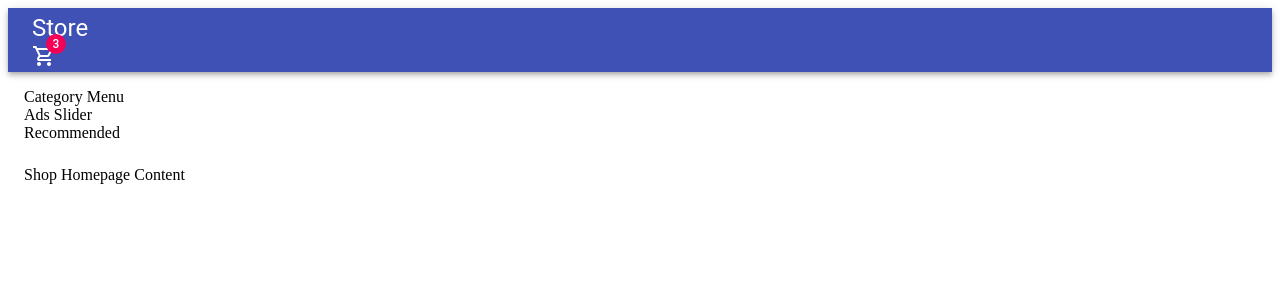
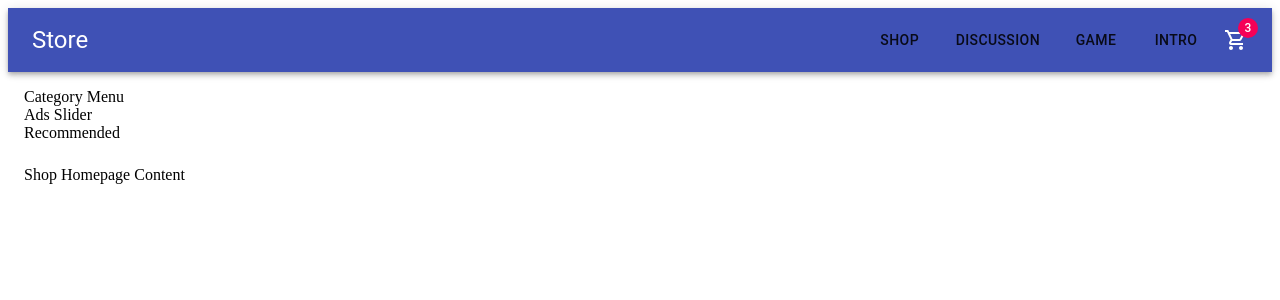
Before and after one commit to w-whistler/next-tutor, a Next.js app: page /shop in a window 1280 px wide. Shown: the top 300 px of the page. Built offline with nearby package versions, Linux system fonts and the light colour scheme.

Commit message:
update topbar to have menu links

```diff
--- a/components/layouts/TopBar.js
+++ b/components/layouts/TopBar.js
@@ -1,18 +1,34 @@
-import { AppBar, Badge, Box, Toolbar, Typography } from "@material-ui/core";
+import { AppBar, Badge, Box, Button, Toolbar, Typography } from "@material-ui/core";
 import { ShoppingCartOutlined } from "@material-ui/icons";
+import Link from "next/link";
 
 export default function TopBar() {
   return (
     <AppBar position="static">
       <Toolbar>
-        <Box flex flexDirection="row">
         <Typography variant="h5">
           Store
         </Typography>
+        <Box flexGrow={1} />
+        <Link href="/shop">
+          <Button variant="text">Shop</Button>
+        </Link>
+        <Box ml={2} />
+        <Link href="/discussion">
+          <Button variant="text">Discussion</Button>
+        </Link>
+        <Box ml={2} />
+        <Link href="/game">
+          <Button variant="text">Game</Button>
+        </Link>
+        <Box ml={2} />
+        <Link href="/intro">
+          <Button variant="text">Intro</Button>
+        </Link>
+        <Box ml={2} />
         <Badge badgeContent={3} color="secondary">
           <ShoppingCartOutlined />
         </Badge>
-        </Box>
       </Toolbar>
     </AppBar>
   );
```
Lines whose indentation alone changed are shown as unchanged.
